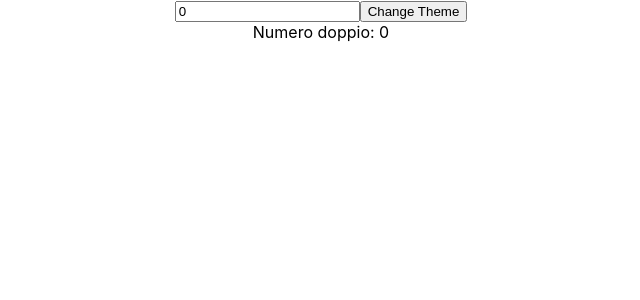
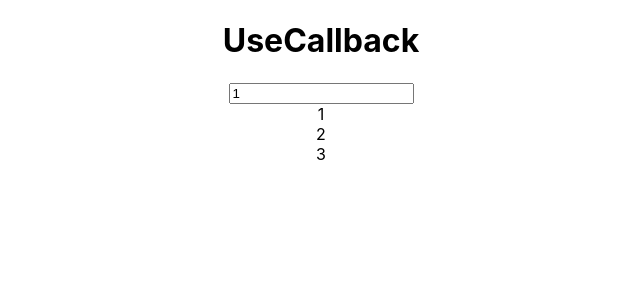
Before and after one commit to Ruma303/react-hooks-pt2, a React (Create React App) app: page / in a window 1280 px wide. Shown: the top 300 px of the page, without its empty margins (319-959 px from the left). Built offline with nearby package versions, Linux system fonts and the light colour scheme; the HTML template or start-up script is replaced by a standard one.

Commit message:
useCallback finito

```diff
--- a/src/App.js
+++ b/src/App.js
@@ -3,13 +3,15 @@ import UseContext from './useContext/UseContext';
 import UseRef from './useRef/UseRef';
 import UseReducer from './useReducer/UseReducer';
 import UseMemo from './useMemo/UseMemo';
+import UseCallback from './useCallback/UseCallback';
 function App() {
     return (
         <div className="App">
             {/* <UseContext /> */}
             {/* <UseRef /> */}
             {/* <UseReducer /> */}
-            <UseMemo />
+            {/* <UseMemo /> */}
+            <UseCallback/>
         </div>
     );
 }
--- /dev/null
+++ b/src/useCallback/UseCallback.js
@@ -0,0 +1,29 @@
+import React, { useState, useCallback, useMemo } from 'react';
+const UseCallback = () => {
+    const [number, setNumber] = useState(1);
+    const getItems = () => {
+        console.log('Callback getItems() attivata');
+        return [number, number + 1, number + 2];
+    };
+    /* //* useCallback()
+    const getItems = useCallback(() => {
+        console.log('Callback getItems() attivata');
+        return [number, number + 1, number + 2];
+    }, [number]); */
+    const items = useMemo(() => getItems(), [getItems]);
+    return (
+        <>
+            <h1>UseCallback</h1>
+            <input
+                type="number"
+                value={number}
+                onChange={e => setNumber(parseInt(e.target.value))}/>
+            <div>
+                {items.map((num, index) => (
+                    <div key={index}>{num}</div>
+                ))}
+            </div>
+        </>
+    );
+}
+export default UseCallback;
--- a/src/useMemo/UseMemo.js
+++ b/src/useMemo/UseMemo.js
@@ -19,6 +19,7 @@ function UseMemo() {
     }
     return (
         <>
+            <h1>UseMemo</h1>
             <input
                 type="number"
                 value={number}
```
